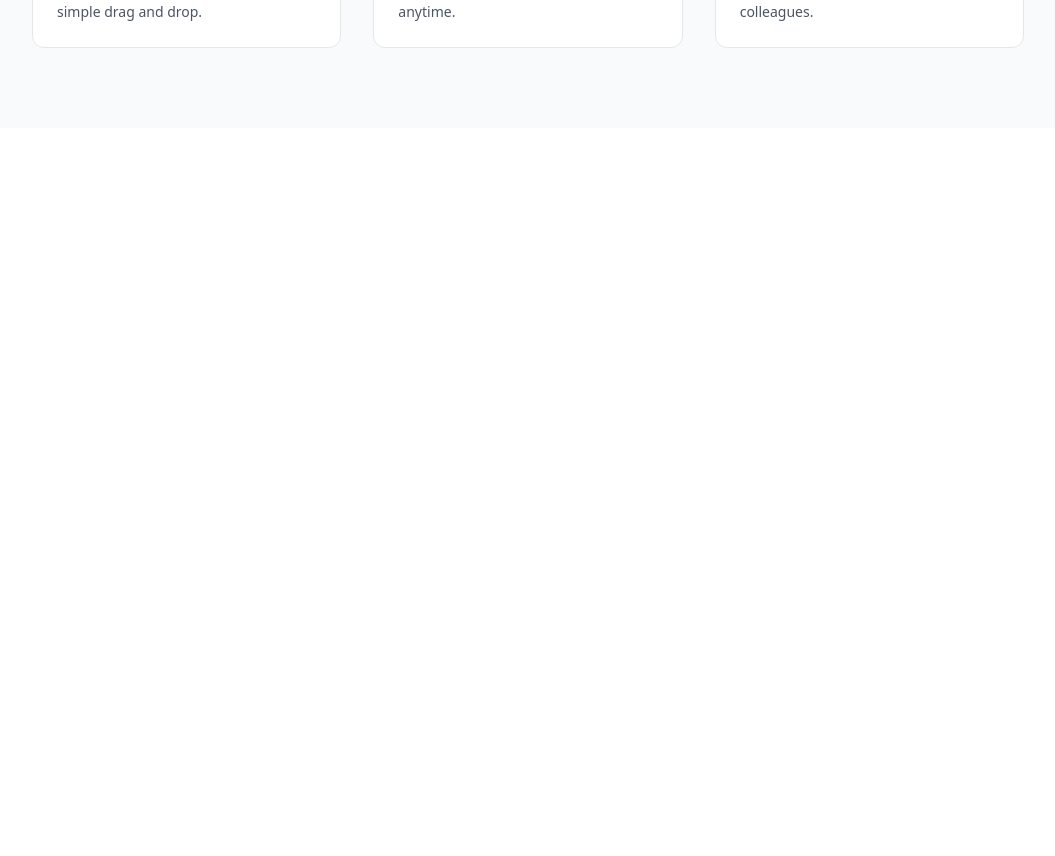
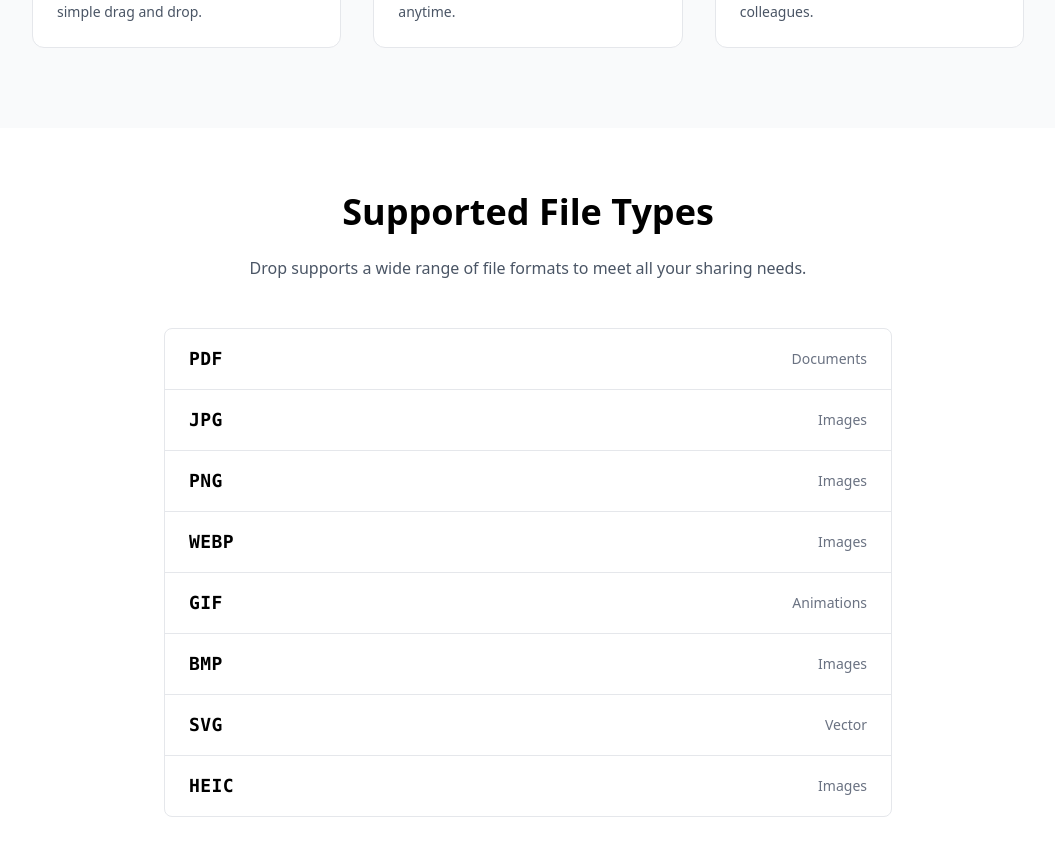
Before and after one commit to Gazi2050/Drop, a Next.js app: page / in a window 1280 px wide. Shown: the part 1140-1996 px from the top of the page, without its empty margins (112-1167 px from the left). Before the commit the page ends 1268 px from the top, so only its background shows below. Built offline with nearby package versions, Linux system fonts and the light colour scheme.

Commit message:
ui:add FileType section

```diff
--- a/src/app/page.tsx
+++ b/src/app/page.tsx
@@ -1,4 +1,5 @@
 import Features from "@/components/Features";
+import FileType from "@/components/FileType";
 import Hero from "@/components/Hero";
 import Navbar from "@/components/Navbar";
 
@@ -8,6 +9,7 @@ const page = () => {
       <Navbar />
       <Hero />
       <Features />
+      <FileType />
     </>
   );
 };
--- /dev/null
+++ b/src/components/FileType.tsx
@@ -0,0 +1,39 @@
+const fileTypes = [
+    { type: "PDF", label: "Documents" },
+    { type: "JPG", label: "Images" },
+    { type: "PNG", label: "Images" },
+    { type: "WEBP", label: "Images" },
+    { type: "GIF", label: "Animations" },
+    { type: "BMP", label: "Images" },
+    { type: "SVG", label: "Vector" },
+    { type: "HEIC", label: "Images" },
+];
+
+const FileType = () => {
+    return (
+        <section className="py-16 bg-white text-black">
+            <div className="container mx-auto px-5 max-w-3xl">
+                <h2 className="text-4xl font-bold text-center mb-6">
+                    Supported File Types
+                </h2>
+                <p className="text-center text-gray-600 mb-12 text-base max-w-xl mx-auto">
+                    Drop supports a wide range of file formats to meet all your sharing needs.
+                </p>
+
+                <ul className="divide-y divide-gray-200 border border-gray-200 rounded-lg overflow-hidden">
+                    {fileTypes.map(({ type, label }) => (
+                        <li
+                            key={type}
+                            className="flex items-center justify-between px-6 py-4 hover:bg-gray-50 transition-colors"
+                        >
+                            <span className="font-mono font-semibold text-lg tracking-wide">{type}</span>
+                            <span className="text-sm text-gray-500">{label}</span>
+                        </li>
+                    ))}
+                </ul>
+            </div>
+        </section>
+    );
+};
+
+export default FileType;
```
